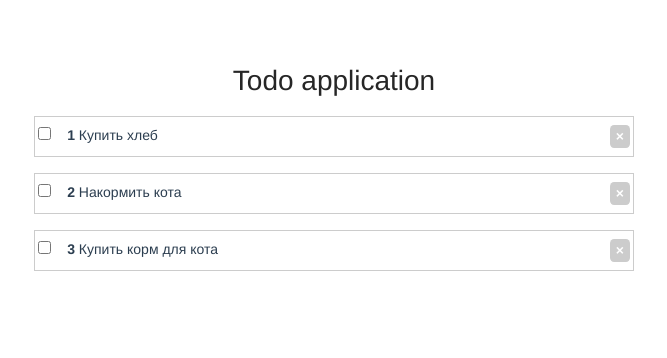
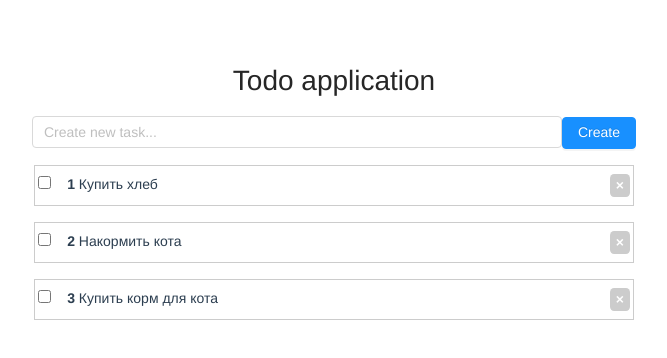
Before and after one commit to alisamaiboroda/Todo, a Vue app: page / in a window 1280 px wide. Shown: the top 358 px of the page, without its empty margins (306-973 px from the left). Built offline with nearby package versions, Linux system fonts and the light colour scheme.

Commit message:
add todo

```diff
--- a/src/App.vue
+++ b/src/App.vue
@@ -1,12 +1,14 @@
 <template>
   <div id="app" class="container">
     <h1>Todo application</h1>
+    <AddTodo @add-todo="addTodo" />
     <TodoList v-bind:todos="todos" @remove-todo="removeTodo" />
   </div>
 </template>
 
 <script>
 import TodoList from "./components/TodoList";
+import AddTodo from "./components/AddTodo";
 export default {
   name: "App",
   data() {
@@ -22,9 +24,13 @@ export default {
     removeTodo(id) {
       this.todos = this.todos.filter((t) => t.id !== id);
     },
+    addTodo(todo) {
+      this.todos.push(todo);
+    },
   },
   components: {
     TodoList,
+    AddTodo,
   },
 };
 </script>
--- /dev/null
+++ b/src/components/AddTodo.vue
@@ -0,0 +1,42 @@
+<template>
+  <a-form class="form" @submit.prevent="onSubmit">
+    <a-input
+      class="add-input"
+      placeholder="Create new task..."
+      v-model="title"
+    ></a-input>
+    <a-button type="primary" html-type="submit"> Create </a-button>
+  </a-form>
+</template>
+
+<script>
+export default {
+  data() {
+    return {
+      title: "",
+    };
+  },
+  methods: {
+    onSubmit() {
+      if (this.title.trim()) {
+        const newTodo = {
+          id: Date.now(),
+          title: this.title,
+          completed: false,
+        };
+        this.$emit("add-todo", newTodo);
+        this.title = "";
+      }
+    },
+  },
+};
+</script>
+
+<style scoped>
+.form {
+  margin-bottom: 1rem;
+}
+.add-input {
+  width: 530px;
+}
+</style>
--- a/src/components/TodoItem.vue
+++ b/src/components/TodoItem.vue
@@ -2,7 +2,7 @@
   <li>
     <span v-bind:class="{ done: todo.completed }">
       <input type="checkbox" v-on:change="todo.completed = !todo.completed" />
-      <strong>{{ todo.id }}</strong>
+      <strong>{{ index + 1 }}</strong>
       {{ todo.title }}
     </span>
     <button class="rm" v-on:click="$emit('remove-todo', todo.id)">
@@ -18,6 +18,7 @@ export default {
       type: Object,
       required: true,
     },
+    index: Number,
   },
 };
 </script>
--- a/src/components/TodoList.vue
+++ b/src/components/TodoList.vue
@@ -1,8 +1,9 @@
 <template>
   <ul>
     <TodoItem
-      v-for="todo in todos"
+      v-for="(todo, i) in todos"
       v-bind:todo="todo"
+      v-bind:index="i"
       v-bind:key="todo"
       v-on:remove-todo="removeTodo"
     />
```
